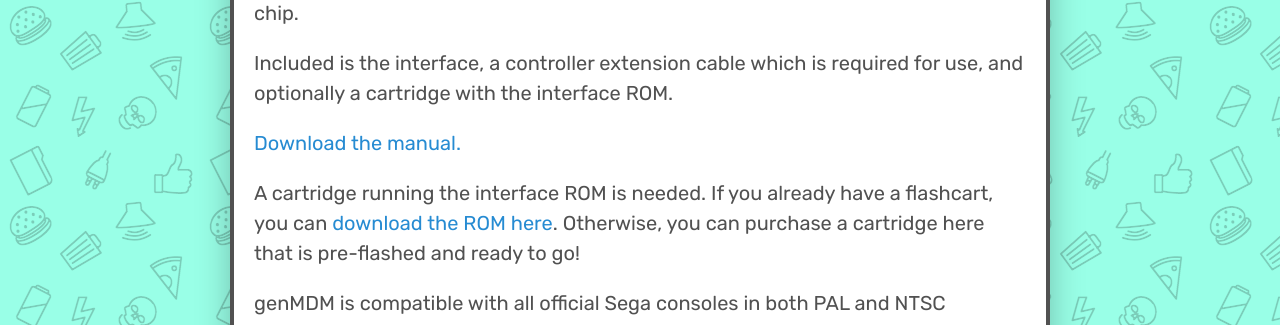
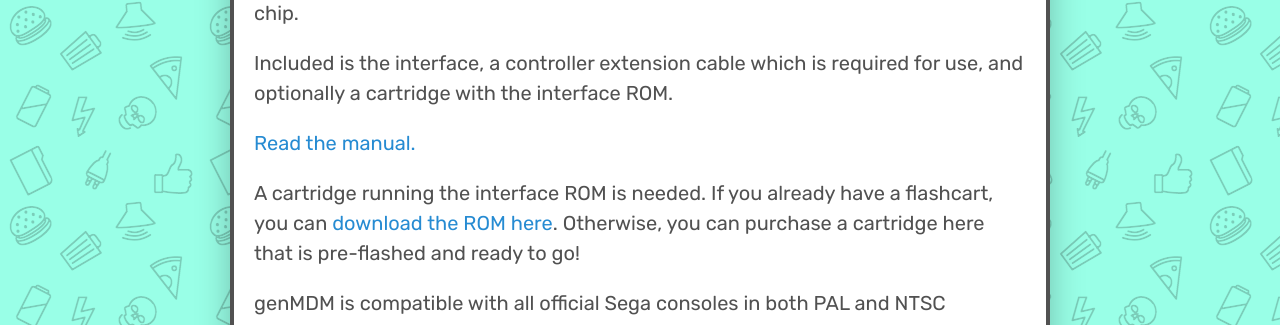
Before and after one commit to catskull/catskullelectronics.com, a Jekyll site: the page built from _posts/2018-08-16-genmdm.md, in a window 1280 px wide and 900 px high, scrolled down 1127 px. Shown: the part 129-454 px from the top of the window. Built offline with Jekyll 4.4.1, drawn with Linux system fonts in a browser that asks for light colours; comment, search, counter and statistics services are not loaded.

Commit message:
Update genmdm manual

```diff
--- a/_posts/2018-08-16-genmdm.md
+++ b/_posts/2018-08-16-genmdm.md
@@ -48,7 +48,7 @@
 
 Included is the interface, a controller extension cable which is required for use, and optionally a cartridge with the interface ROM.
 
-[Download the manual.]({{ site.baseurl }}public/genMDM.pdf)
+[Read the manual.](http://little-scale.com/GENMDM/GENMDM_103/GENMDM_103.txt)
 
 A cartridge running the interface ROM is needed. If you already have a flashcart, you can [download the ROM here]({{ site.baseurl }}public/genMDM.bin). Otherwise, you can purchase a cartridge here that is pre-flashed and ready to go!
 
```
